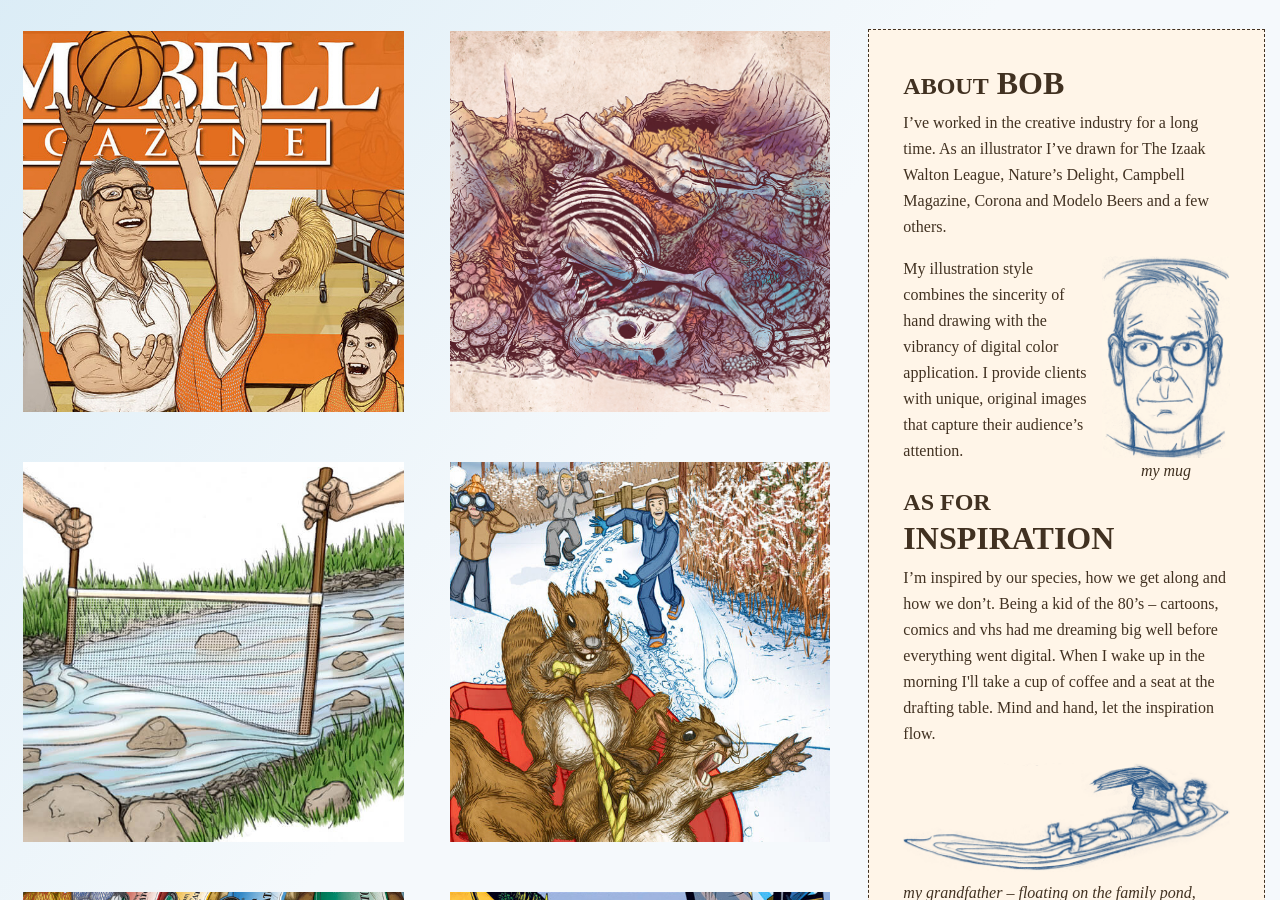
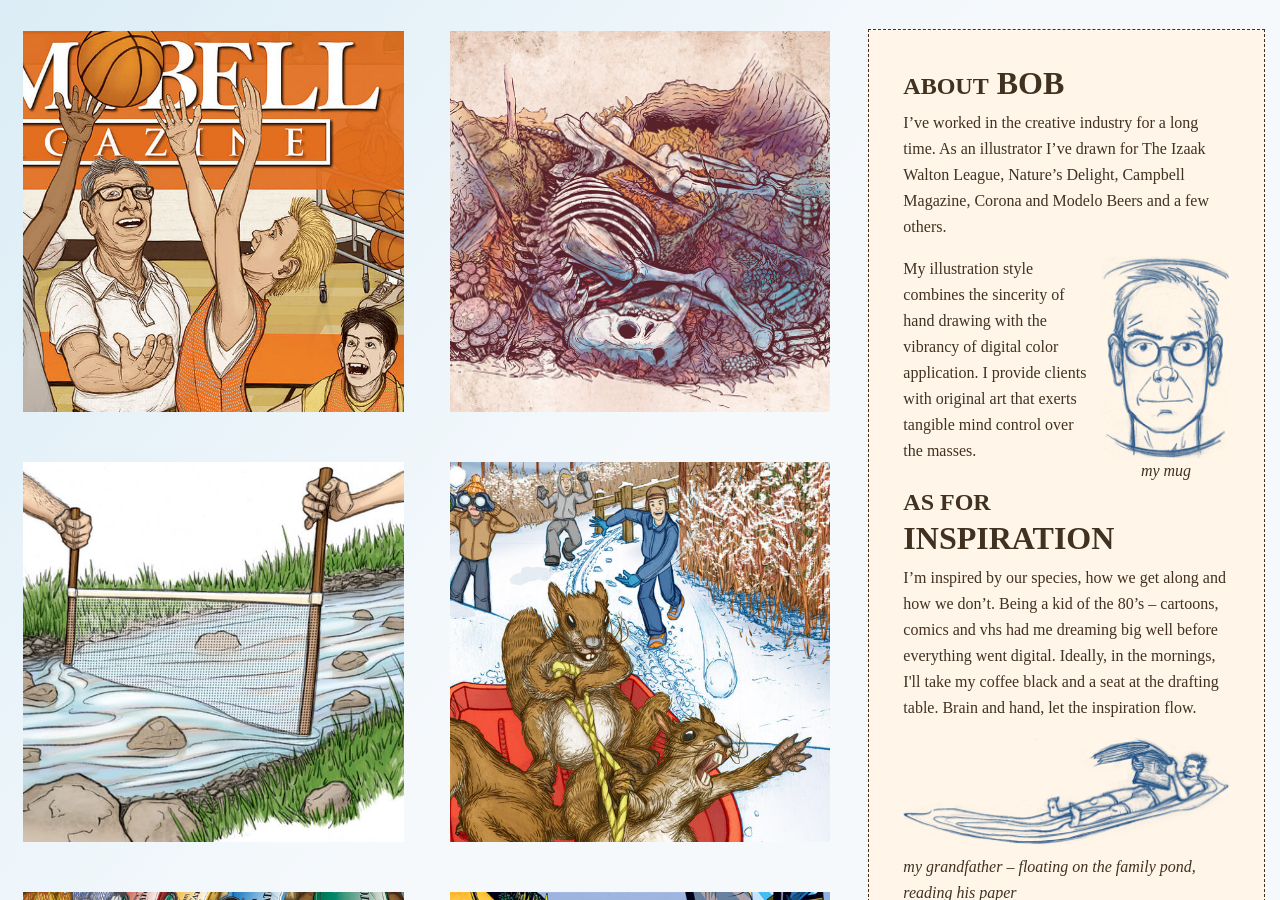
Before and after one commit to bobdry/illus, a Jekyll site: the page built from index.md, in a window 1280 px wide and 900 px high, scrolled down 274 px. Built offline with Jekyll 4.4.1, drawn with Linux system fonts in a browser that asks for light colours; some web fonts are replaced.

Commit message:
basic info update

```diff
--- a/_includes/basic_info.html
+++ b/_includes/basic_info.html
@@ -1,8 +1,8 @@
 <div class="basic-info">
 <h2><span>ABOUT</span> BOB</h2>
 <p>I&rsquo;ve worked in the creative industry for a long time. As an illustrator I&rsquo;ve drawn for The Izaak Walton League, Nature&rsquo;s Delight, Campbell Magazine, Corona and Modelo Beers and a few others.</p> <div class="mug float-right text-center ml-2"><img src="{{ "images/my_mug_one.png" | prepend: site.baseurl }}" class="mug"/><br><em>my mug</em></div>
-<p>My illustration style combines the sincerity of hand drawing with the vibrancy of digital color application. I provide clients with unique, original images that capture their audience&rsquo;s attention.</p>
+<p>My illustration style combines the sincerity of hand drawing with the vibrancy of digital color application. I provide clients with original art that exerts tangible mind control over the masses.</p>
 <h2><span>AS FOR</span> INSPIRATION</h2>
-<p>I&rsquo;m inspired by our species, how we get along and how we don&rsquo;t. Being a kid of the 80&rsquo;s &ndash; cartoons, comics and vhs had me dreaming big well before everything went digital. When I wake up in the morning I'll take a cup of coffee and a seat at the drafting table. Mind and hand, let the inspiration flow.
+<p>I&rsquo;m inspired by our species, how we get along and how we don&rsquo;t. Being a kid of the 80&rsquo;s &ndash; cartoons, comics and vhs had me dreaming big well before everything went digital. Ideally, in the mornings, I'll take my coffee black and a seat at the drafting table. Brain and hand, let the inspiration flow.
 <div class="about_image"><img src="{{ "images/cloniger.png" | prepend: site.baseurl }}" class="cloniger img-fluid"/><em>my grandfather &ndash; floating on the family pond, reading his paper</em></div></p>
 </div>
```
